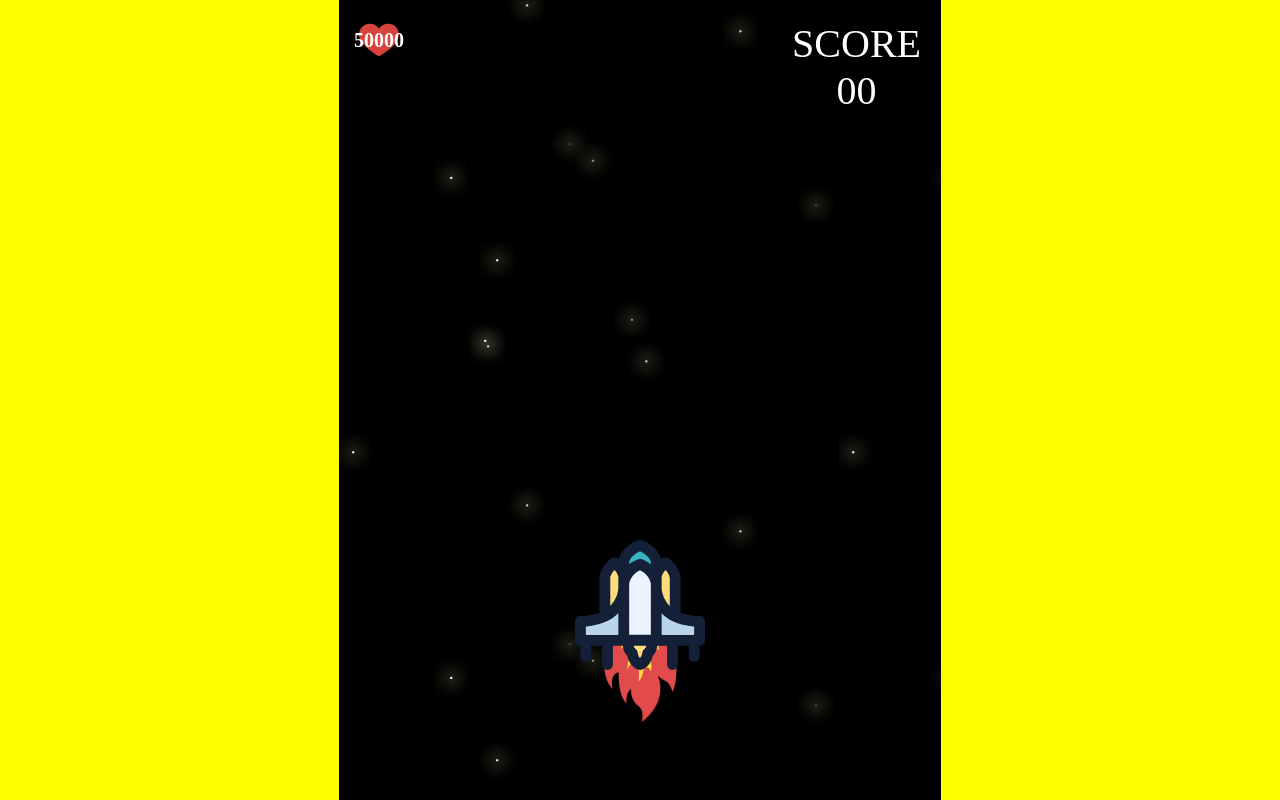
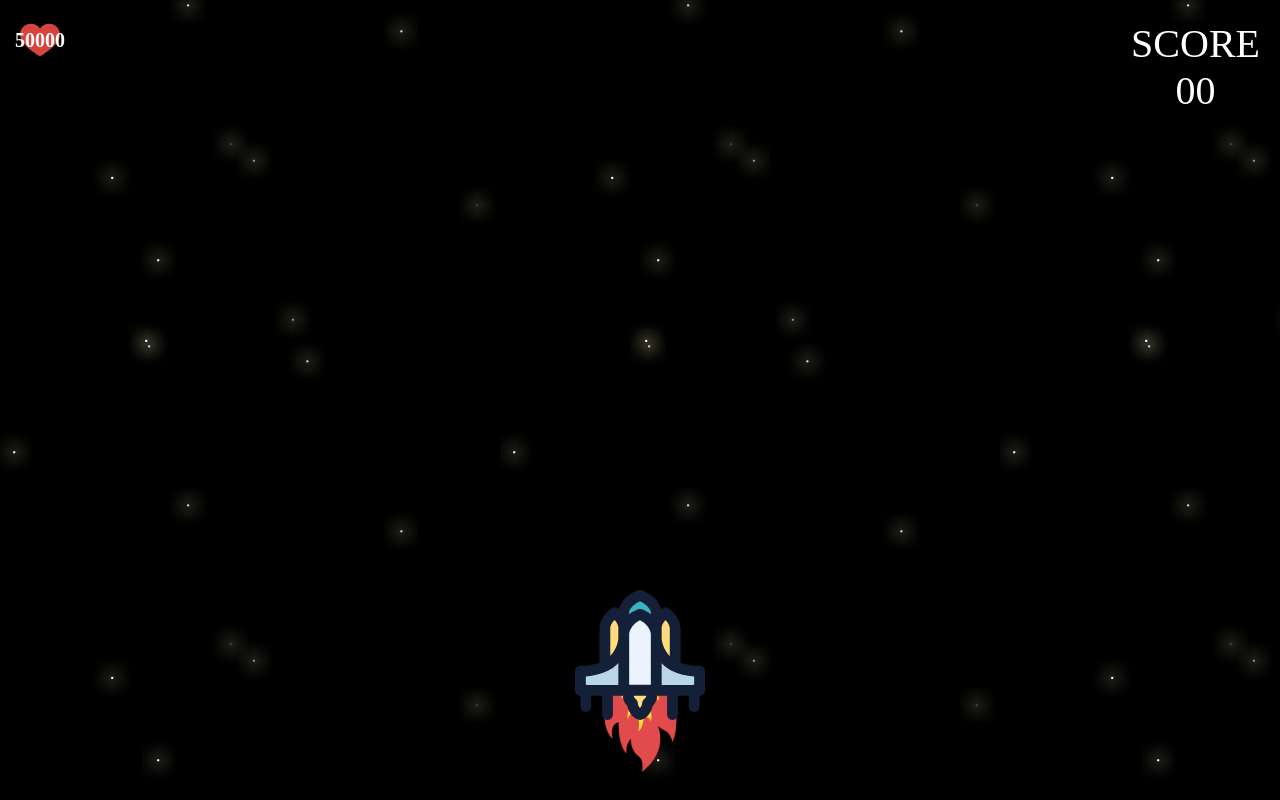
Before and after one commit to Sajid1500/Space-Invaders, a PHP site: page / in a window 1280 px wide. Run offline with PHP 8.4, Linux system fonts and the light colour scheme.

Commit message:
bdbdbdbd

```diff
--- a/style.css
+++ b/style.css
@@ -12,7 +12,7 @@ body {
 #container {
 	height: 100%;
 	width: 100%;
-	max-width: 602px;
+	max-widith: 602px;
 	position: relative;
 	overflow: hidden;
 	background: url(images/background.png) repeat;
@@ -66,7 +66,7 @@ body {
 
 #ship {
 	position: absolute;
-	bottom: 130px;
+	bottom: 10%;
 	width: 130px;
 	height: 130px;
 }
@@ -156,11 +156,6 @@ body {
 	#ship {
 		width: 80px;
 		height: 80px;
-		bottom: 30px;
-	}
-
-	#bullet {
-		bottom: calc(30px + 80px / 1.5);
 	}
 }
 
```
